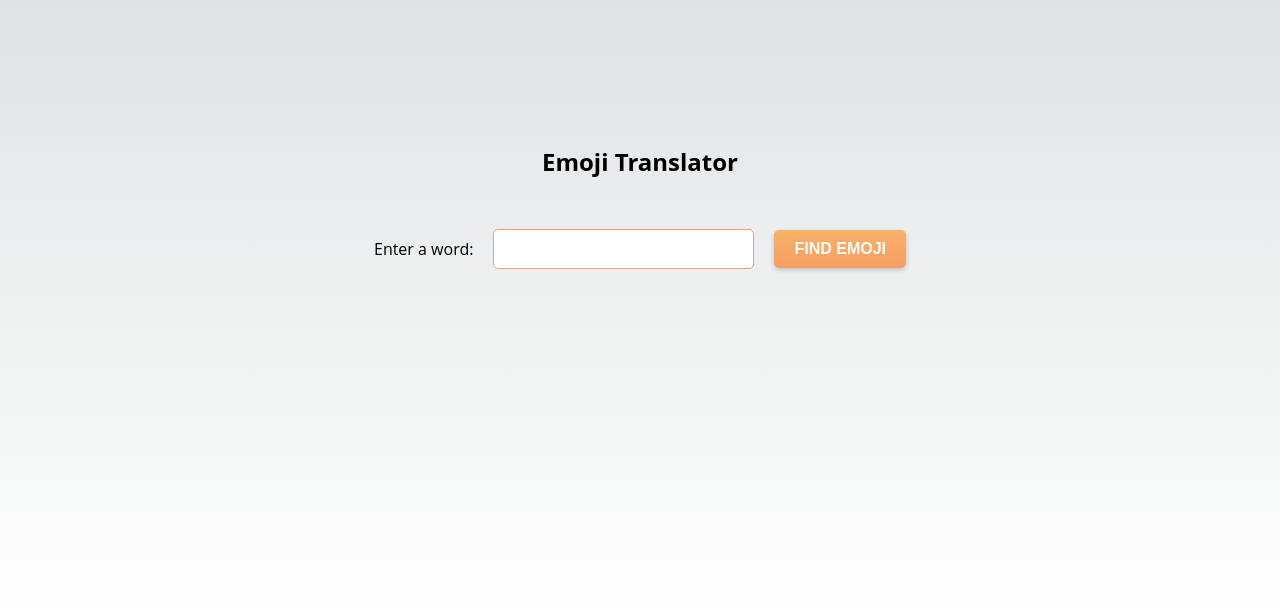
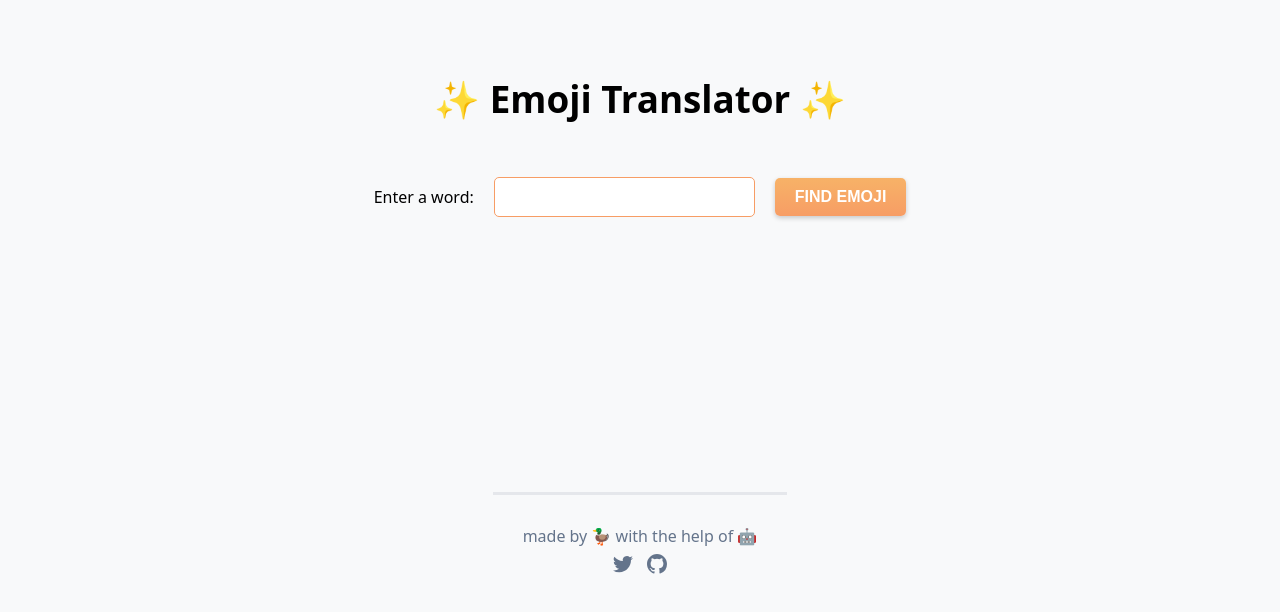
Before and after one commit to juanmanuelromeraferrio/emoji-translator, a Next.js app: page / in a window 1280 px wide. Shown: the part 184-796 px from the top of the page. Built offline with nearby package versions, Linux system fonts and the light colour scheme.

Commit message:
Add Footer

```diff
--- /dev/null
+++ b/src/components/Footer.js
@@ -0,0 +1,27 @@
+import styles from '../styles/Footer.module.css';
+
+
+const Footer = () => {
+    return (
+        <footer className={styles.footer}>
+            <div className={styles.divider}></div>
+            <div className={styles.footerContainer}>
+                <p>made by 🦆 with the help of 🤖</p>
+                <div className={styles.footerLinks}>
+                    <a aria-label="Juan on Twitter" href="https://twitter.com/juanmaromfe">
+                        <svg aria-hidden="true">
+                            <path d="M8.29 20.251c7.547 0 11.675-6.253 11.675-11.675 0-.178 0-.355-.012-.53A8.348 8.348 0 0 0 22 5.92a8.19 8.19 0 0 1-2.357.646 4.118 4.118 0 0 0 1.804-2.27 8.224 8.224 0 0 1-2.605.996 4.107 4.107 0 0 0-6.993 3.743 11.65 11.65 0 0 1-8.457-4.287 4.106 4.106 0 0 0 1.27 5.477A4.073 4.073 0 0 1 2.8 9.713v.052a4.105 4.105 0 0 0 3.292 4.022 4.093 4.093 0 0 1-1.853.07 4.108 4.108 0 0 0 3.834 2.85A8.233 8.233 0 0 1 2 18.407a11.615 11.615 0 0 0 6.29 1.84" />
+                        </svg>
+                    </a>
+                    <a aria-label="Juan on Github" href="https://github.com/juanmanuelromeraferrio">
+                        <svg aria-hidden="true" class="h-6 w-6 fill-slate-500 group-hover:fill-slate-700">
+                            <path d="M12 2C6.477 2 2 6.484 2 12.017c0 4.425 2.865 8.18 6.839 9.504.5.092.682-.217.682-.483 0-.237-.008-.868-.013-1.703-2.782.605-3.369-1.343-3.369-1.343-.454-1.158-1.11-1.466-1.11-1.466-.908-.62.069-.608.069-.608 1.003.07 1.531 1.032 1.531 1.032.892 1.53 2.341 1.088 2.91.832.092-.647.35-1.088.636-1.338-2.22-.253-4.555-1.113-4.555-4.951 0-1.093.39-1.988 1.029-2.688-.103-.253-.446-1.272.098-2.65 0 0 .84-.27 2.75 1.026A9.564 9.564 0 0 1 12 6.844a9.59 9.59 0 0 1 2.504.337c1.909-1.296 2.747-1.027 2.747-1.027.546 1.379.202 2.398.1 2.651.64.7 1.028 1.595 1.028 2.688 0 3.848-2.339 4.695-4.566 4.943.359.309.678.92.678 1.855 0 1.338-.012 2.419-.012 2.747 0 .268.18.58.688.482A10.02 10.02 0 0 0 22 12.017C22 6.484 17.522 2 12 2Z" />
+                        </svg>
+                    </a>
+                </div>
+            </div>
+        </footer>
+    );
+};
+
+export default Footer;
--- a/src/pages/index.js
+++ b/src/pages/index.js
@@ -1,6 +1,7 @@
 import { useState } from 'react';
 import Head from 'next/head';
 import Emoji from "../components/Emoji";
+import Footer from "../components/Footer";
 import styles from '../styles/Home.module.css';
 
 export default function Home() {
@@ -40,7 +41,7 @@ export default function Home() {
       </Head>
 
       <main className={styles.main}>
-        <h1 className={styles.title}>Emoji Translator</h1>
+        <h1 className={styles.title}>✨ Emoji Translator ✨</h1>
 
         <form className={styles.form} onSubmit={handleSubmit}>
           <label className={styles.label} htmlFor="word">Enter a word:</label>
@@ -64,6 +65,7 @@ export default function Home() {
           )
         )}
       </main>
+      <Footer/>
     </div>
   );
 }
--- /dev/null
+++ b/src/styles/Footer.module.css
@@ -0,0 +1,49 @@
+.footer {
+    border-top: solid #e5e7eb;
+    display: flex;
+    align-items: center;
+    justify-content: center;
+    padding: 30px;
+}
+
+.footerContainer {
+    display: flex;
+    flex-direction: column;
+    justify-content: center;
+}
+
+.footerContainer p {
+    color: #64748b;
+}
+
+.footerLinks {
+    text-align: center;
+}
+
+.footer a img {
+    margin: 5px;
+    width: 24px;
+    height: 24px;
+}
+
+.footer a svg {
+    margin: 5px;
+    width: 24px;
+    height: 24px;
+    fill: #64748b;
+}
+
+.footer a svg:hover {
+    fill: #334155;
+}
+
+.footer a {
+    text-align: center;
+}
+
+@media screen and (max-width: 767px) {
+    .footer {
+        flex-direction: column;
+        align-items: center;
+    }
+}
--- a/src/styles/Home.module.css
+++ b/src/styles/Home.module.css
@@ -4,6 +4,7 @@
   flex-direction: column;
   justify-content: center;
   align-items: center;
+  background: #f8f9fa;
 }
 
 .main {
@@ -30,7 +31,7 @@
 .title,
 .description {
   line-height: 1.5;
-  font-size: 1.5rem;
+  font-size: 2.3rem;
   text-align: center;
 }
 
--- a/src/styles/globals.css
+++ b/src/styles/globals.css
@@ -86,7 +86,7 @@ body {
 }
 
 body {
-  font-family: 'Open Sans', sans-serif;
+  font-family: system-ui,-apple-system,"Segoe UI",Roboto,"Helvetica Neue","Noto Sans","Liberation Sans",Arial,sans-serif,"Apple Color Emoji","Segoe UI Emoji","Segoe UI Symbol","Noto Color Emoji";
   color: rgb(var(--foreground-rgb));
   background: linear-gradient(
       to bottom,
```
